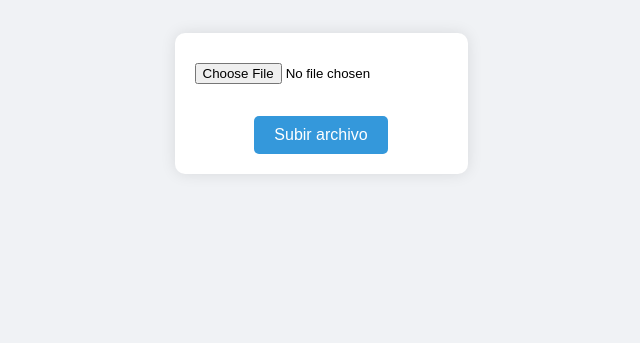
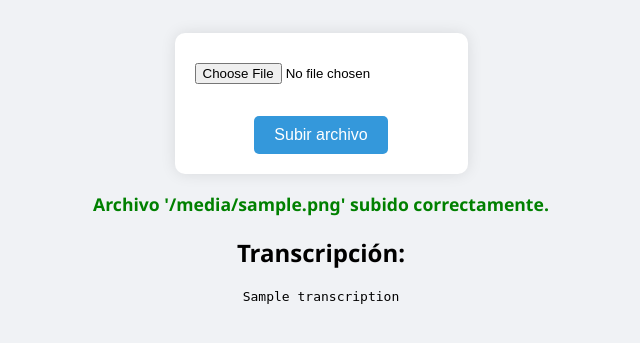
Before and after one commit to fernando-gc/transcriptor-web-app, a Flask app: template templates/index.html in a window 1280 px wide. Shown: the part 162-505 px from the top of the page, without its empty margins (319-959 px from the left). Run offline with Flask 3, Linux system fonts and the light colour scheme; the template is opened without the code that fills it: most values are stand-ins (such as "Sample title", 1, 10 or a date in 2020).

Commit message:
Modified

```diff
--- a/app.py
+++ b/app.py
@@ -37,11 +37,11 @@ def index():
             # Transcribe with Whisper
             model = whisper.load_model("base")
             result = model.transcribe(converted_path, language="es")
-
-            return f"<h2>Transcripción:</h2><pre>{result['text']}</pre>"
+            # Clean up the converted file
+            return render_template('index.html', transcription=result['text'], filename=filename)
 
     return render_template('index.html')
 
 if __name__ == '__main__':
     os.makedirs(UPLOAD_FOLDER, exist_ok=True)
-    app.run(debug=True)
+    app.run(host='0.0.0.0', port=5000, debug=True)
--- a/templates/index.html
+++ b/templates/index.html
@@ -14,5 +14,15 @@
         <br><br>
         <button type="submit">Subir archivo</button>
     </form>
+
+    {% if filename %}
+        <p style="color: green;"><strong>Archivo '{{ filename }}' subido correctamente.</strong></p>
+    {% endif %}
+
+    {% if transcription %}
+        <h2>Transcripción:</h2>
+        <pre>{{ transcription }}</pre>
+    {% endif %}
+
 </body>
 </html>
```
